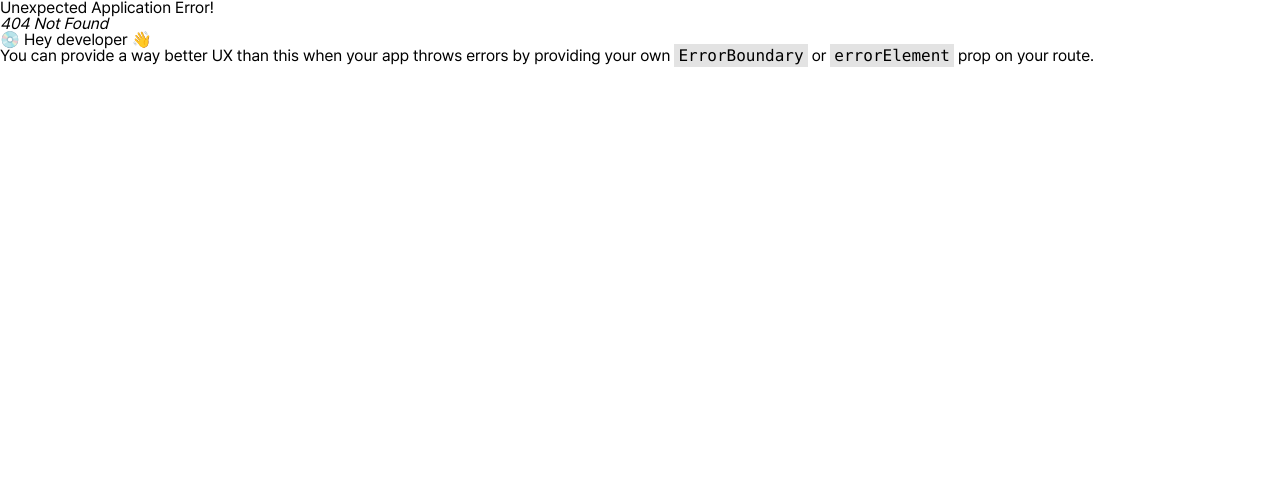
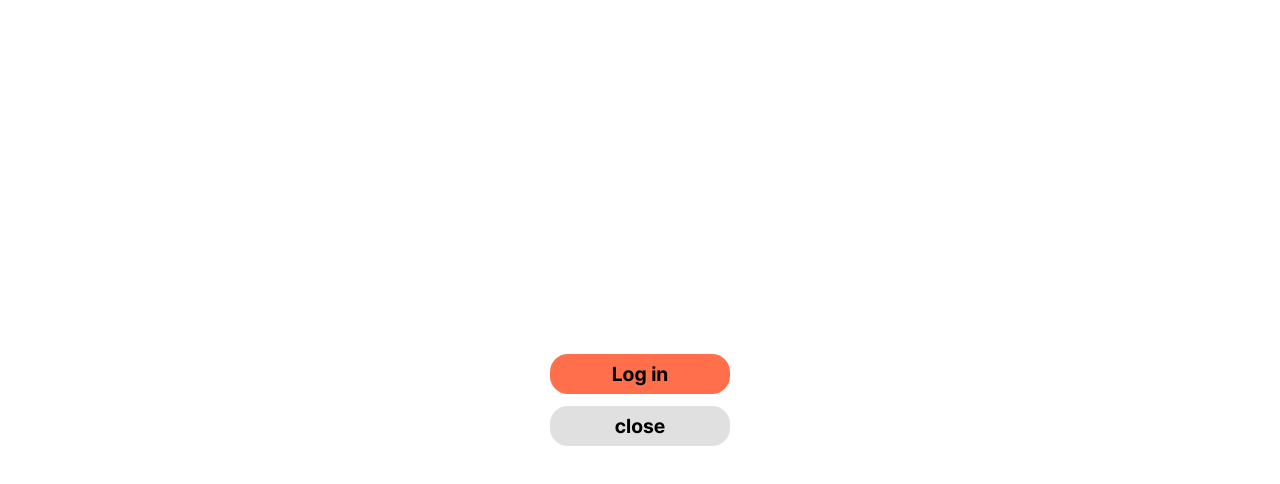
Before and after one commit to UMC-SINO/SINO-Front, a React (Vite) app: page /example in a window 1280 px wide. Before the commit this address had no page. Shown: the top 484 px of the page. Built offline with nearby package versions, Linux system fonts and the light colour scheme.

Commit message:
[#1] feat: 버튼 공통 컴포넌트 구현

```diff
--- a/src/Router.tsx
+++ b/src/Router.tsx
@@ -1,6 +1,7 @@
 import { createBrowserRouter } from 'react-router-dom';
 import App from './App';
 import Hompage from './pages/Hompage';
+import ExamplePage from './pages/ExamplePage';
 
 const router = createBrowserRouter([
   {
@@ -11,6 +12,10 @@ const router = createBrowserRouter([
         index: true,
         element: <Hompage />,
       },
+      {
+        path: 'example',
+        element: <ExamplePage />,
+      },
     ],
   },
 ]);
--- a/src/components/Example.tsx
+++ /dev/null
@@ -1,5 +0,0 @@
-const Example = () => {
-  return <div>example</div>;
-};
-
-export default Example;
--- /dev/null
+++ b/src/components/common/Button.tsx
@@ -0,0 +1,29 @@
+import React from 'react';
+import clsx from 'clsx';
+
+interface ButtonProps {
+  children: React.ReactNode;
+  type: 'button' | 'submit' | 'reset';
+  className?: string;
+  disabled?: boolean;
+  onClick?: () => void;
+}
+
+const Button = ({ children, type, className, disabled = false, onClick }: ButtonProps) => {
+  return (
+    <button
+      type={type}
+      className={clsx(
+        'rounded-[18px] flex items-center justify-center whitespace-nowrap w-45 py-1.5 text-xl font-semibold transition-all',
+        disabled ? 'bg-[#E1E0E0] cursor-not-allowed' : 'bg-[#FF6F4B] hover:brightness-90',
+        className,
+      )}
+      onClick={onClick}
+      disabled={disabled}
+    >
+      {children}
+    </button>
+  );
+};
+
+export default Button;
--- /dev/null
+++ b/src/pages/ExamplePage.tsx
@@ -0,0 +1,14 @@
+import Button from '@/components/common/Button';
+
+const ExamplePage = () => {
+  return (
+    <div className=' min-h-dvh flex flex-col gap-3 items-center justify-center'>
+      <Button type='button'>Log in</Button>
+      <Button type='button' disabled={true}>
+        close
+      </Button>
+    </div>
+  );
+};
+
+export default ExamplePage;
```
